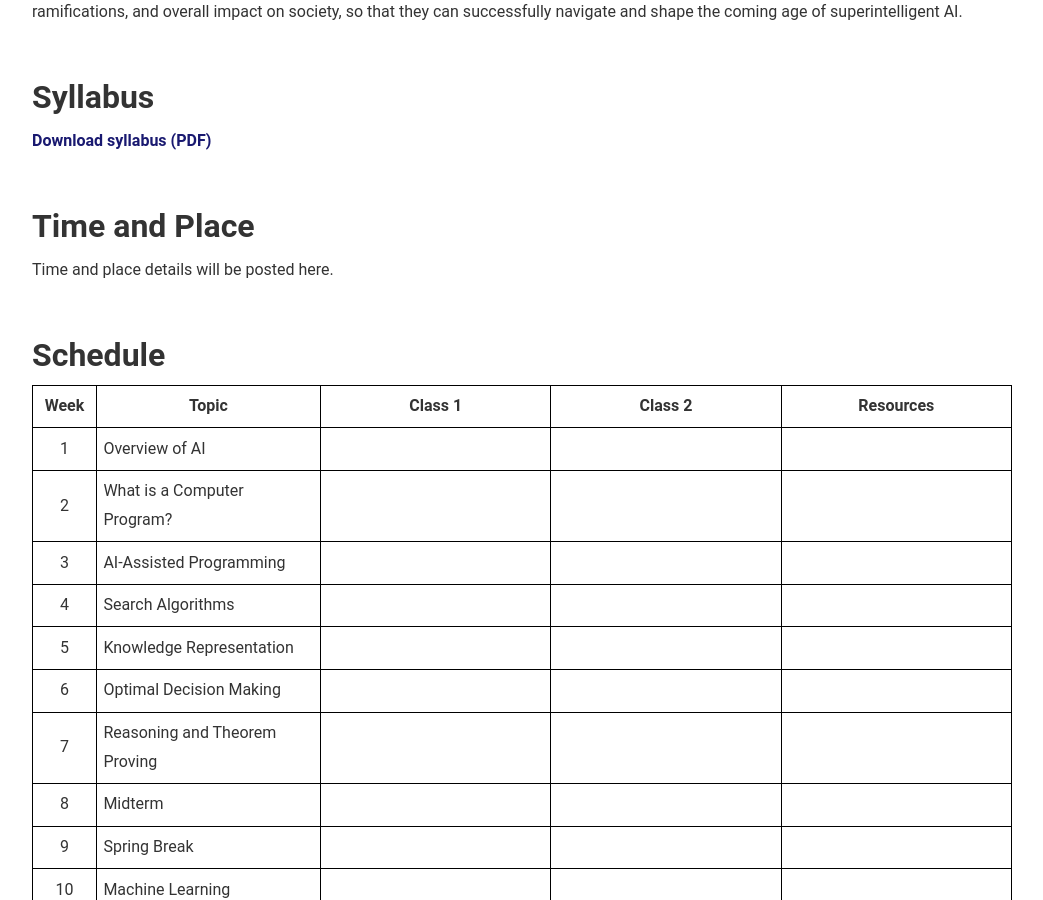
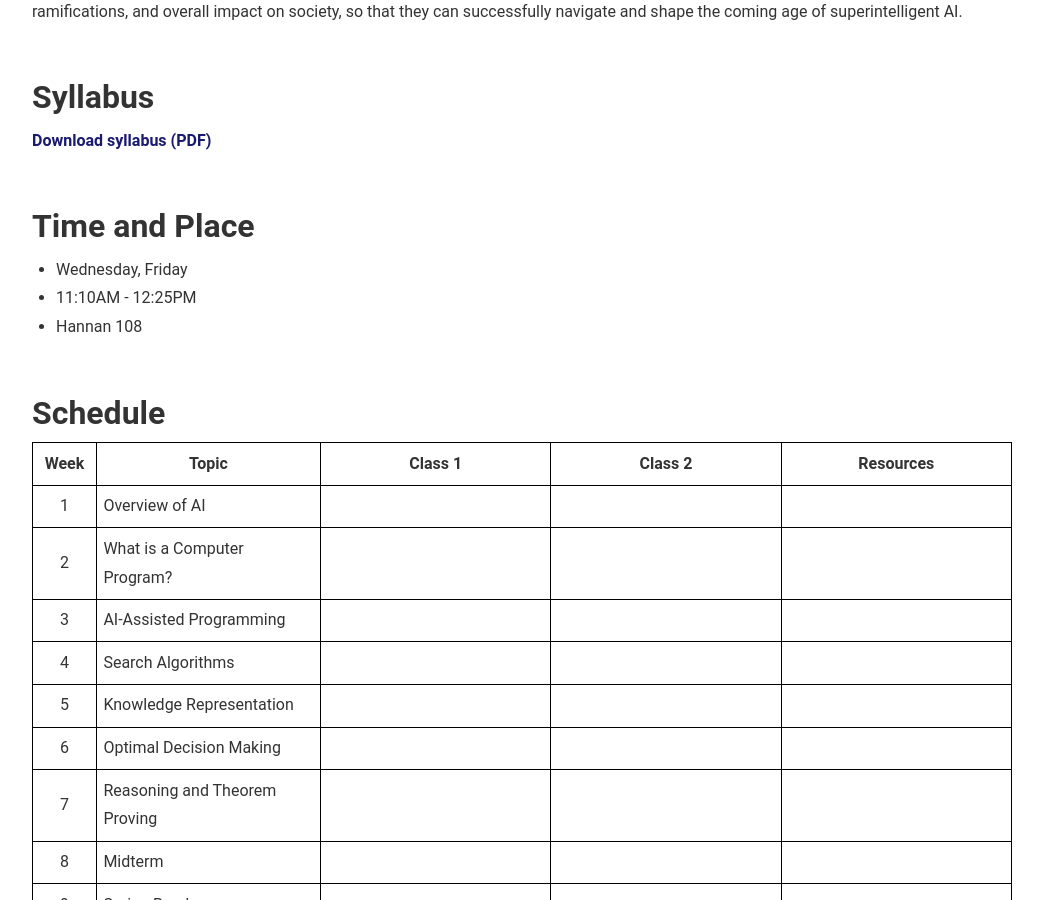
Before and after one commit to RichardKelley/richardkelley.github.io, a Jekyll site: the page built from ai109.md, in a window 1280 px wide and 900 px high, scrolled down 597 px. Shown: the whole window, without its empty margins (118-1161 px from the left). Built offline with Jekyll 4.4.1, drawn with Linux system fonts in a browser that asks for light colours.

Commit message:
Updating place and time for AI109.

```diff
--- a/ai109.md
+++ b/ai109.md
@@ -24,7 +24,9 @@ The course is open to all students and does not require any computational backgr
 
 ## Time and Place
 
-Time and place details will be posted here.
+- Wednesday, Friday
+- 11:10AM - 12:25PM
+- Hannan 108
 
 ## Schedule
 
```
